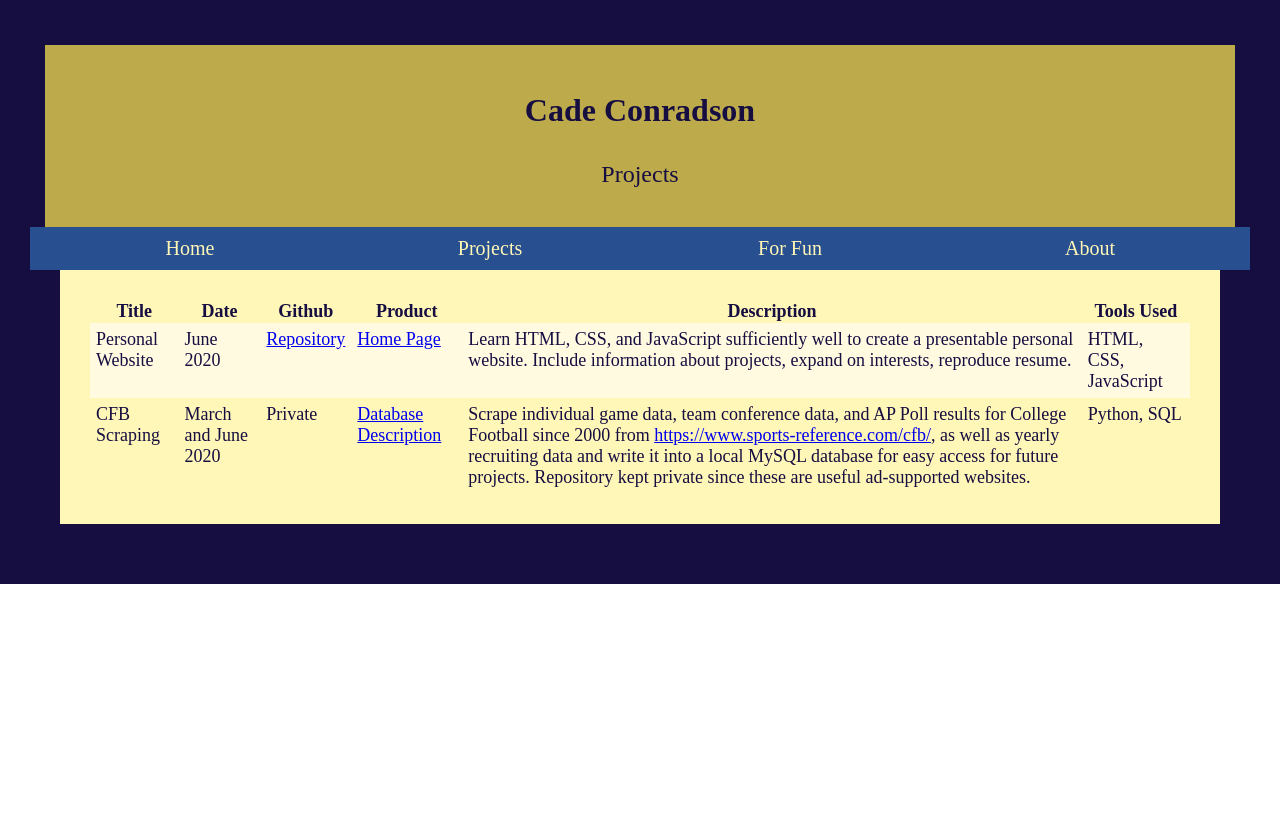
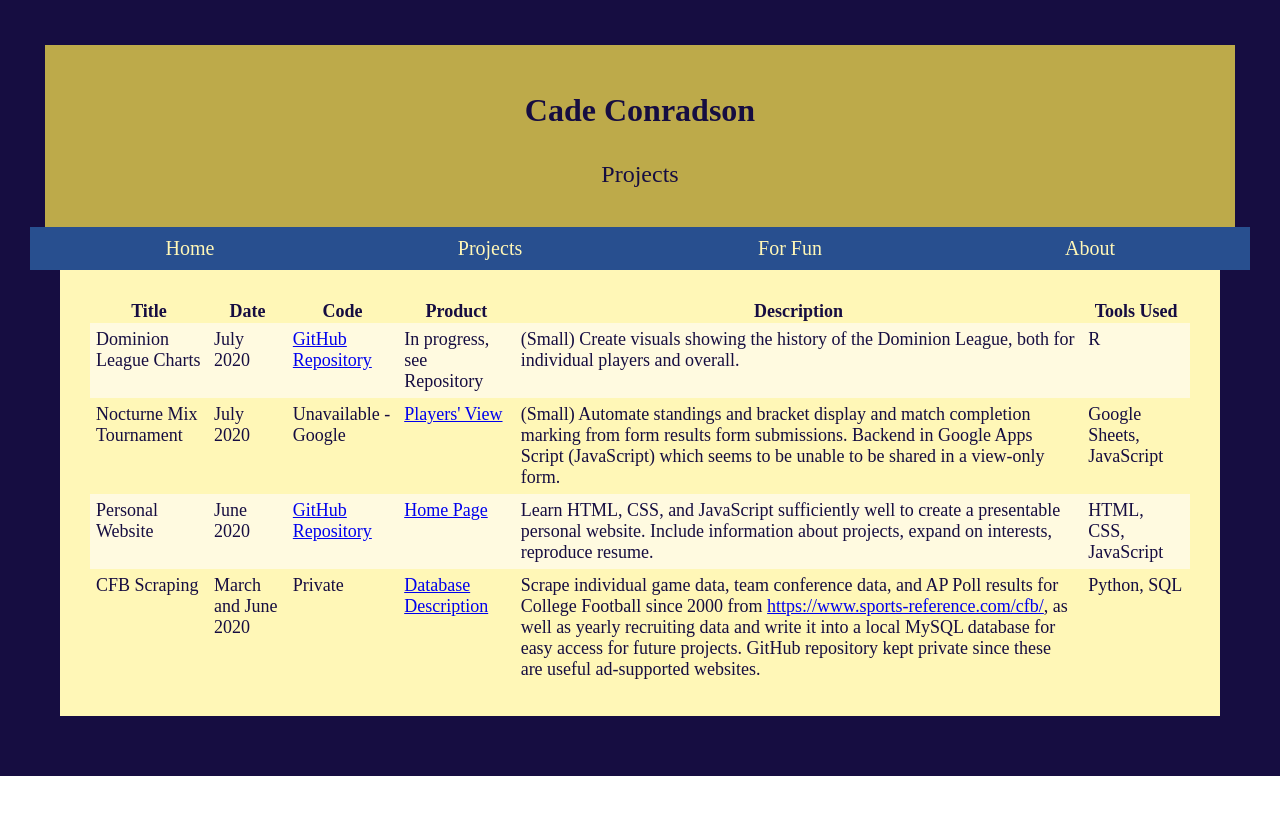
Before and after one commit to cconradson/cconradson.github.io, a Jekyll site: the page built from projects.html, in a window 1280 px wide. Shown: the top 815 px of the page. Built offline with Jekyll 4.4.1, drawn with Linux system fonts in a browser that asks for light colours.

Commit message:
Projects update

```diff
--- a/projects.html
+++ b/projects.html
@@ -9,15 +9,41 @@ title: Projects
 		<tr>
 			<th>Title</th>
 			<th>Date</th>
-			<th>Github</th>
+			<th>Code</th>
 			<th>Product</th>
 			<th>Description</th>
 			<th>Tools Used</th>
 		</tr>
+<!--	template
+		<tr>
+			<td>title</td>
+			<td>date</td>
+			<td><a href="repository link" target="_blank">Repository</a></td>
+			<td><a href="product link">product text</a></td>
+			<td>description</td>
+			<td>tools</td>
+		</tr>
+-->
+		<tr>
+			<td>Dominion League Charts</td>
+			<td>July 2020</td>
+			<td><a href="https://github.com/tracerdominion/LeagueCharts" target="_blank">GitHub Repository</a></td>
+			<td>In progress, see Repository</td>
+			<td>(Small) Create visuals showing the history of the Dominion League, both for individual players and overall.</td>
+			<td>R</td>
+		</tr>
+		<tr>
+			<td>Nocturne Mix Tournament</td>
+			<td>July 2020</td>
+			<td>Unavailable - Google</td>
+			<td><a href="https://docs.google.com/spreadsheets/d/e/2PACX-1vTTbIVMiEW0_7DvP7lnHJWIGfN0_HnUSp1ccPlnJeQU0wL2-uQ_nFdxN68S-KH2JTIRGqxyzeYKk_eN/pubhtml?gid=1463236537">Players' View</a></td>
+			<td>(Small) Automate standings and bracket display and match completion marking from form results form submissions. Backend in Google Apps Script (JavaScript) which seems to be unable to be shared in a view-only form.</td>
+			<td>Google Sheets, JavaScript</td>
+		</tr>
 		<tr>
 			<td>Personal Website</td>
 			<td>June 2020</td>
-			<td><a href="https://github.com/cconradson/cconradson.github.io" target="_blank">Repository</a></td>
+			<td><a href="https://github.com/cconradson/cconradson.github.io" target="_blank"> GitHub Repository</a></td>
 			<td><a href="{{ site.url }}">Home Page</a></td>
 			<td>Learn HTML, CSS, and JavaScript sufficiently well to create a presentable personal website. Include information about projects, expand on interests, reproduce resume.</td>
 			<td>HTML, CSS, JavaScript</td>
@@ -27,7 +53,7 @@ title: Projects
 			<td>March and June 2020</td>
 			<td>Private</td>
 			<td><a href="https://docs.google.com/document/d/e/2PACX-1vT3MSJ4Y64Y8MhFteQ9zOmgCWOlQ-cO91m-UgBsc_qgCvqqQZbDnXCt2lnmU5Dmt-BtzeHGdSeO6_Ws/pub" target="_blank">Database Description</a></td>
-			<td>Scrape individual game data, team conference data, and AP Poll results for College Football since 2000 from <a href="https://www.sports-reference.com/cfb/">https://www.sports-reference.com/cfb/</a>, as well as yearly recruiting data and write it into a local MySQL database for easy access for future projects. Repository kept private since these are useful ad-supported websites.</td>
+			<td>Scrape individual game data, team conference data, and AP Poll results for College Football since 2000 from <a href="https://www.sports-reference.com/cfb/">https://www.sports-reference.com/cfb/</a>, as well as yearly recruiting data and write it into a local MySQL database for easy access for future projects. GitHub repository kept private since these are useful ad-supported websites.</td>
 			<td>Python, SQL</td>
 		</tr>
 	</table>
```
